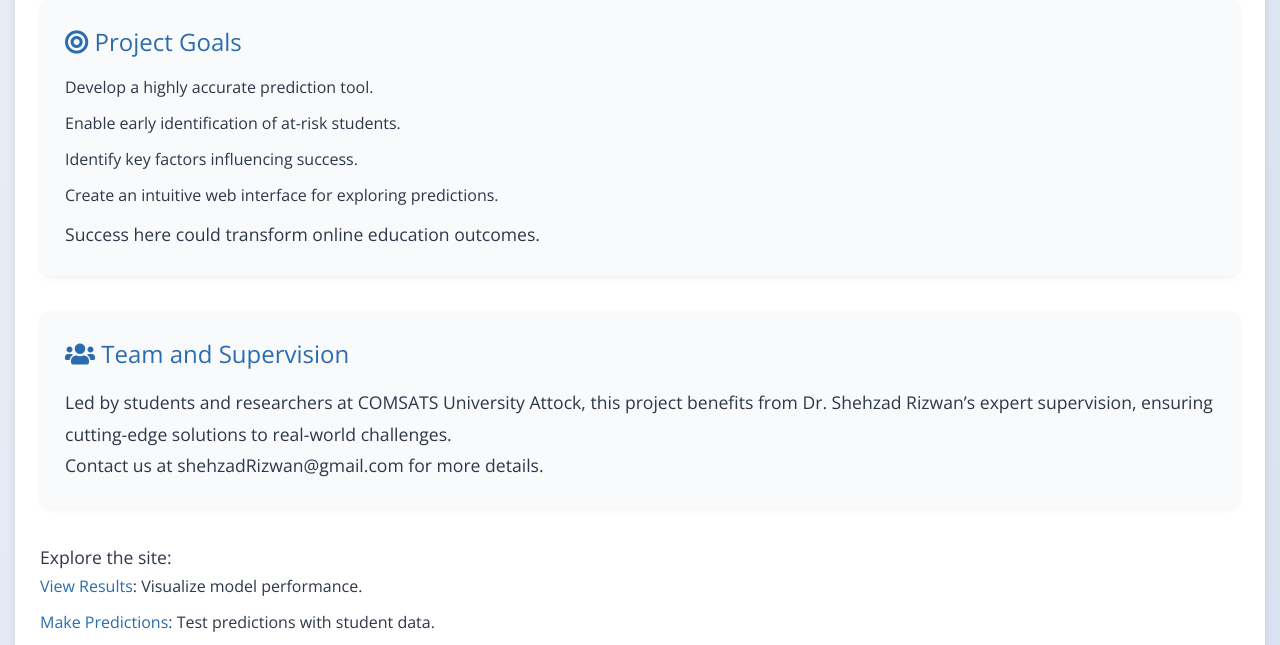
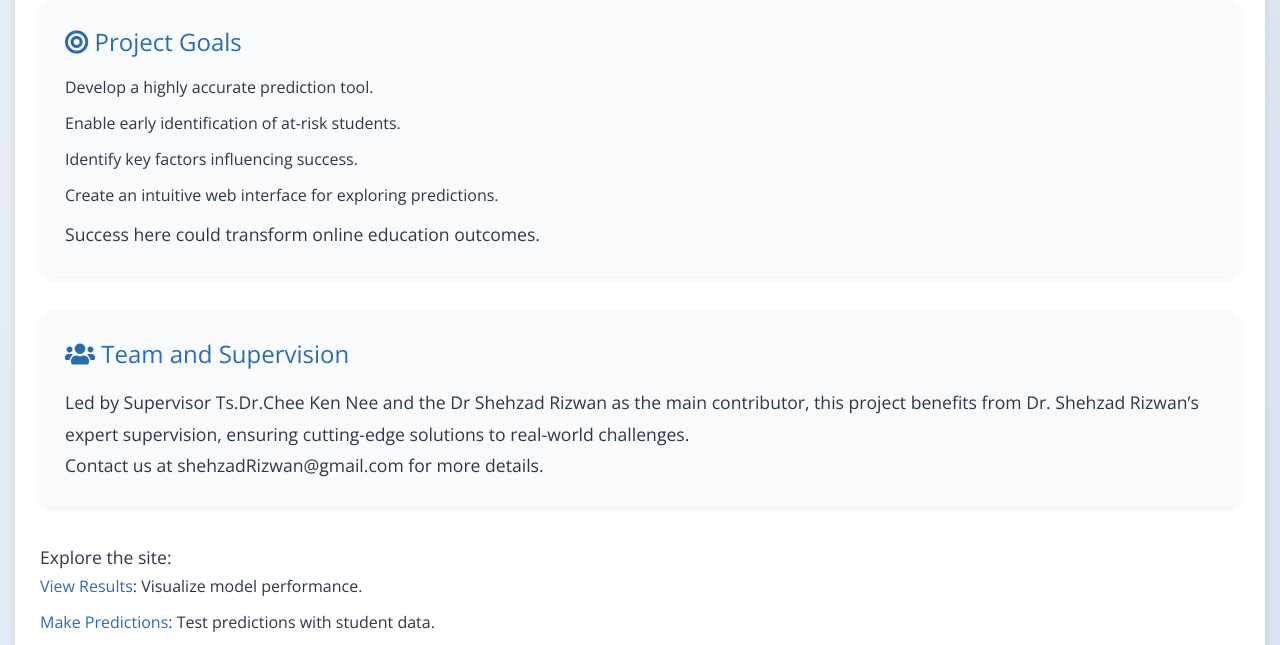
Before and after one commit to Hammad576/studentMOOCPredictionUsingDeepLearning, a Flask app: page / in a window 1280 px wide. Shown: the part 1433-2078 px from the top of the page. Run offline with Flask 3, Linux system fonts and the light colour scheme; parts of the project's set-up code (start-up, migrations or seed data) failed here and were passed over; some libraries are stand-ins or nearby versions.

```diff
--- a/templates/home.html
+++ b/templates/home.html
@@ -246,7 +246,7 @@ footer {
 
     <div class="team-supervision">
         <h4><i class="fas fa-users"></i> Team and Supervision</h4>
-        <p>Led by students and researchers at COMSATS University Attock, this project benefits from Dr. Shehzad Rizwan’s expert supervision, ensuring cutting-edge solutions to real-world challenges.</p>
+        <p>Led by Supervisor Ts.Dr.Chee Ken Nee and the Dr Shehzad Rizwan as the main contributor, this project benefits from Dr. Shehzad Rizwan’s expert supervision, ensuring cutting-edge solutions to real-world challenges.</p>
         <p>Contact us at shehzadRizwan@gmail.com for more details.</p>
     </div>
 
```
